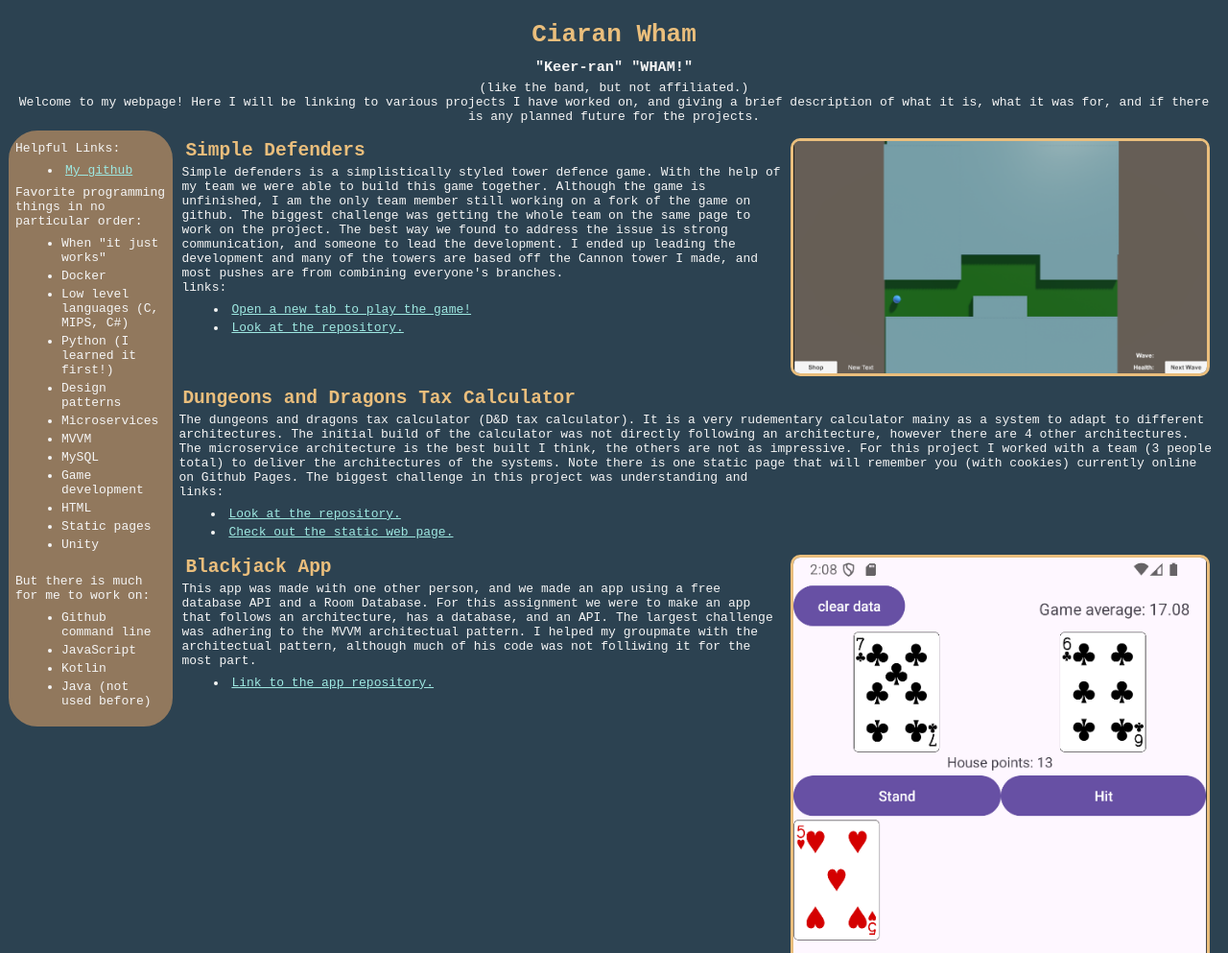
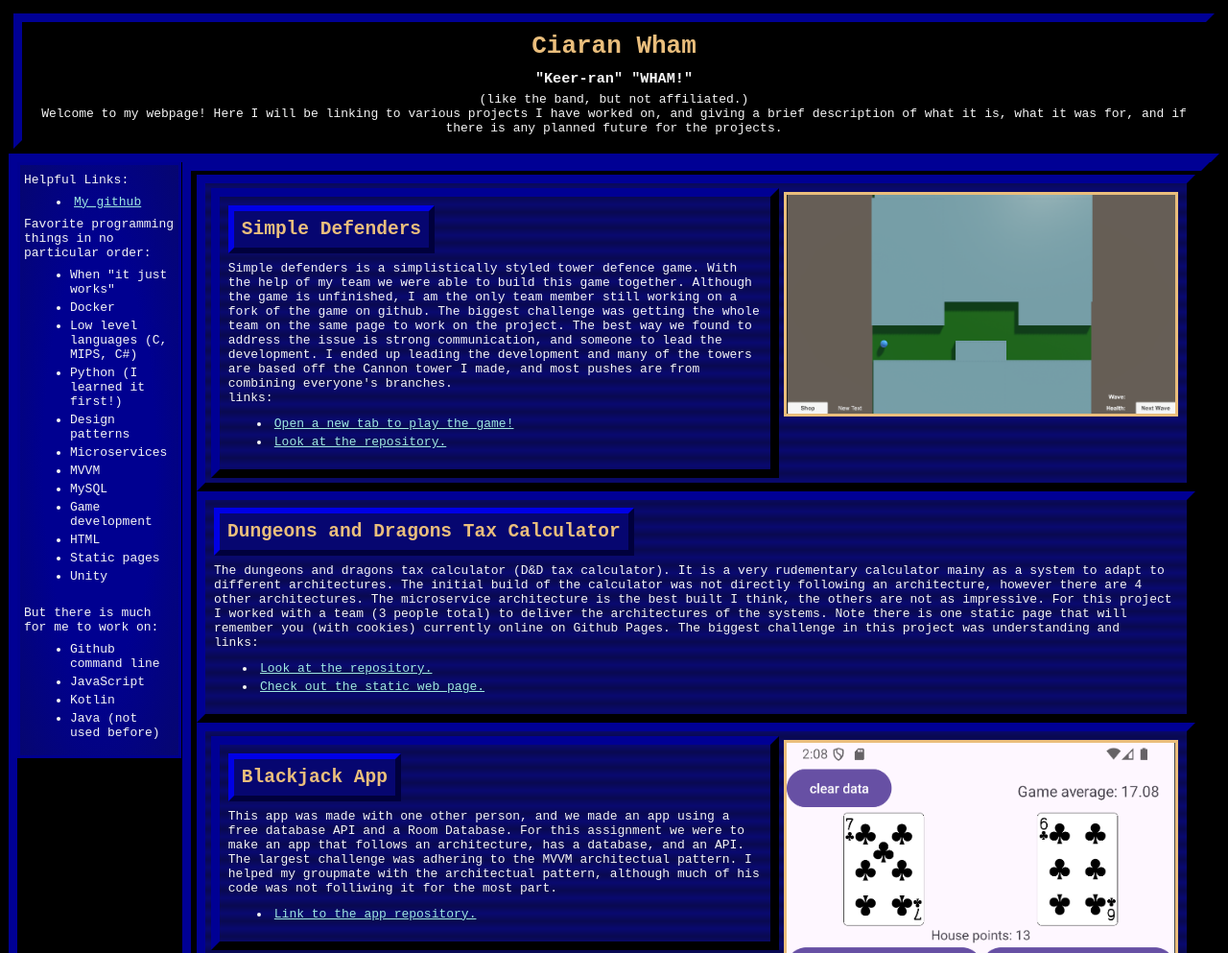
Before and after one commit to clw549/CWW, a plain HTML site: page index.html in a window 1280 px wide. Shown: the top 993 px of the page at 96% size. Drawn offline with Linux system fonts and the light colour scheme.

Commit message:
making the webpage styled more interesting

```diff
--- a/index.html
+++ b/index.html
@@ -55,12 +55,13 @@
     <div id="center_div">
 
 
-      <div id="section">
+      <div id="section" class="anim">
         <div>
-          <body>
-            <h2>
+        <h2>
               Simple Defenders
             </h2>
+          <p>
+
             Simple defenders is a simplistically styled tower defence game. With the help of my team we were able to build this game together. Although the game is unfinished, I am the only team member still working on a fork of the game on github. The biggest challenge was getting the whole team on the same page to work on the project. The best way we found to address the issue is strong communication, and someone to lead the development. I ended up leading the development and many of the towers are based off the Cannon tower I made, and most pushes are from combining everyone's branches.
             <br>
             links:
@@ -68,17 +69,17 @@
             <li><a href="https://aidengseay.github.io/SimpleDefenders/" target="_blank">Open a new tab to play the game!</a></li>
             <li><a href="https://github.com/aidengseay/SimpleDefenders">Look at the repository.</a></li>
             </ul>
-          </body>
+          </p>
         </div>
         <img src="images/Simple_Defenders.png" id="simple-defenders-img">
 
       </div>
 
-      <div>
+      <div class="anim">
         <h2>
           Dungeons and Dragons Tax Calculator
         </h2>
-        <body>
+        <p>
           The dungeons and dragons tax calculator (D&D tax calculator). It is a very rudementary calculator mainy as a system to adapt to different architectures. The initial build of the calculator was not directly following an architecture, however there are 4 other architectures. The microservice architecture is the best built I think, the others are not as impressive. For this project I worked with a team (3 people total) to deliver the architectures of the systems. Note there is one static page that will remember you (with cookies) currently online on Github Pages. The biggest challenge in this project was understanding and
           <br>
           links:
@@ -86,37 +87,37 @@
           <li><a href="https://github.com/clw549/DnD_TaxCalculator">Look at the repository.</a></li>
           <li><a href="https://clw549.github.io/DnD_TaxCalculator/">Check out the static web page.</a></li>
           </ul>
-        </body>
+        </p>
       </div>
 
-      <div id="section">
+      <div id="section" class="anim">
         <div>
           <h2>
             Blackjack App
           </h2>
-          <body>
+          <p>
             This app was made with one other person, and we made an app using a free database API and a Room Database. For this assignment we were to make an app that follows an architecture, has a database, and an API. The largest challenge was adhering to the MVVM architectual pattern. I helped my groupmate with the architectual pattern, although much of his code was not folliwing it for the most part.
             <ul>
               <li><a href="https://github.com/clw549/BlackjackApp">Link to the app repository.</a></li>
             </ul>
-          </body>
+          </p>
         </div>
         <img src="images/Blackjack_App.png" id="blackjack_app">
 
       </div>
 
-      <div>
+      <div class="anim">
         <h2>
           Nebulous Enigma
         </h2>
-        <body>
+        <p>
           Nebulous Enigma is a choose your own adventure webpage game. As you play you must make choices that lead you down converging or diverging paths. There are many ways to fail and win. I worked with a team of 6 total people to create documentation, diagrams, and the code. The system is not currently hosted, although the game is playable, you must host it yourself. If you would like to look more into it here is the link to the repository (and all of the documentation):
           <ul>
             <li>
               <a href="https://github.com/clw549/Nebulous-Enigma">Link to Nebulous Enigma repository</a>
             </li>
           </ul>
-        </body>
+        </p>
 
       </div>
 
--- a/main_style.css
+++ b/main_style.css
@@ -1,3 +1,21 @@
+@keyframes color {
+  0%   { background: linear-gradient(#000090, #111160, #000090);}
+  50%  { background: linear-gradient(#111160, #000090, #000090); }
+  100% { background: linear-gradient(#000090, #000090, #111160); }
+}
+
+@-webkit-keyframes AnimateBG {
+  0% {
+    background-position: 0% 100%;
+  }
+}
+
+@keyframes AnimateBG2 {
+  to {
+    background-position: center -200%;
+  }
+}
+
 * {
   margin:4px;
   flex-direction: column;
@@ -10,7 +28,7 @@ a {
 }
 
 body {
-  background-color: #2C4251;
+  background-color: #000000;
   color:#F5F5F5;
   font-family: monospace;
   width:fit-content;
@@ -20,14 +38,26 @@ body {
   display: flex;
 }
 
+
+
 div {
   margin:0;
   margin-right: 1px;
   margin-left:1px;
-  padding:2px;
+  padding:.3rem;
   display:flex;
   flex-direction: column;
   height:fit-content;
+
+  border: .6rem outset #000040;
+
+
+}
+
+.anim {
+  background: linear-gradient(0deg, #090970 , #090950 , #090970 );
+  background-size: 1rem 1rem;
+  animation: AnimateBG2 40s linear infinite;
 }
 
 img {
@@ -35,7 +65,6 @@ img {
   height: auto;
   border:solid;
   border-color:#EABE7C;
-  border-radius: 10px;
 }
 
 #simple-defenders-img {
@@ -49,16 +78,15 @@ div.center_div {
 
 #side_div {
   width:30%;
-  background-color: #91785D;
   margin-right:0;
   margin-left:0;
   padding:4px;
   color:#F5F5F5;
   border:solid;
-  border-radius: 30px;
-  border-color:#91785D;
+  border-color:#000090;
   padding-top:8px;
   padding-bottom: 8px;
+  background: radial-gradient( #000090, #000090, #060670);
 }
 
 #main_div {
@@ -77,6 +105,10 @@ h1 {
 
 h2 {
   color:#EABE7C;
+  border: .4rem outset #000090;
+  background: #060670;
+  width: fit-content;
+  padding: .5rem;
 }
 
 #head {
```
